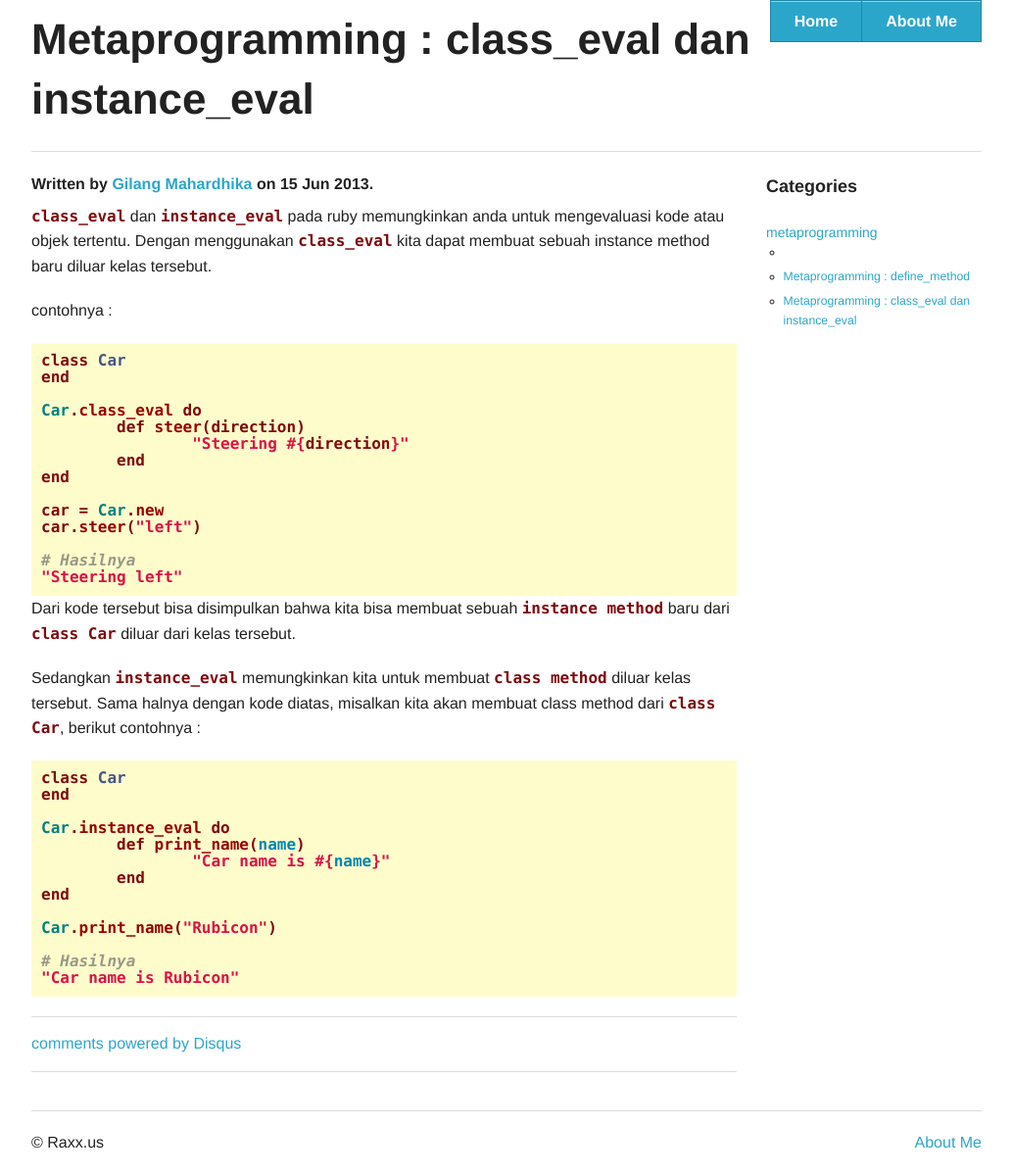
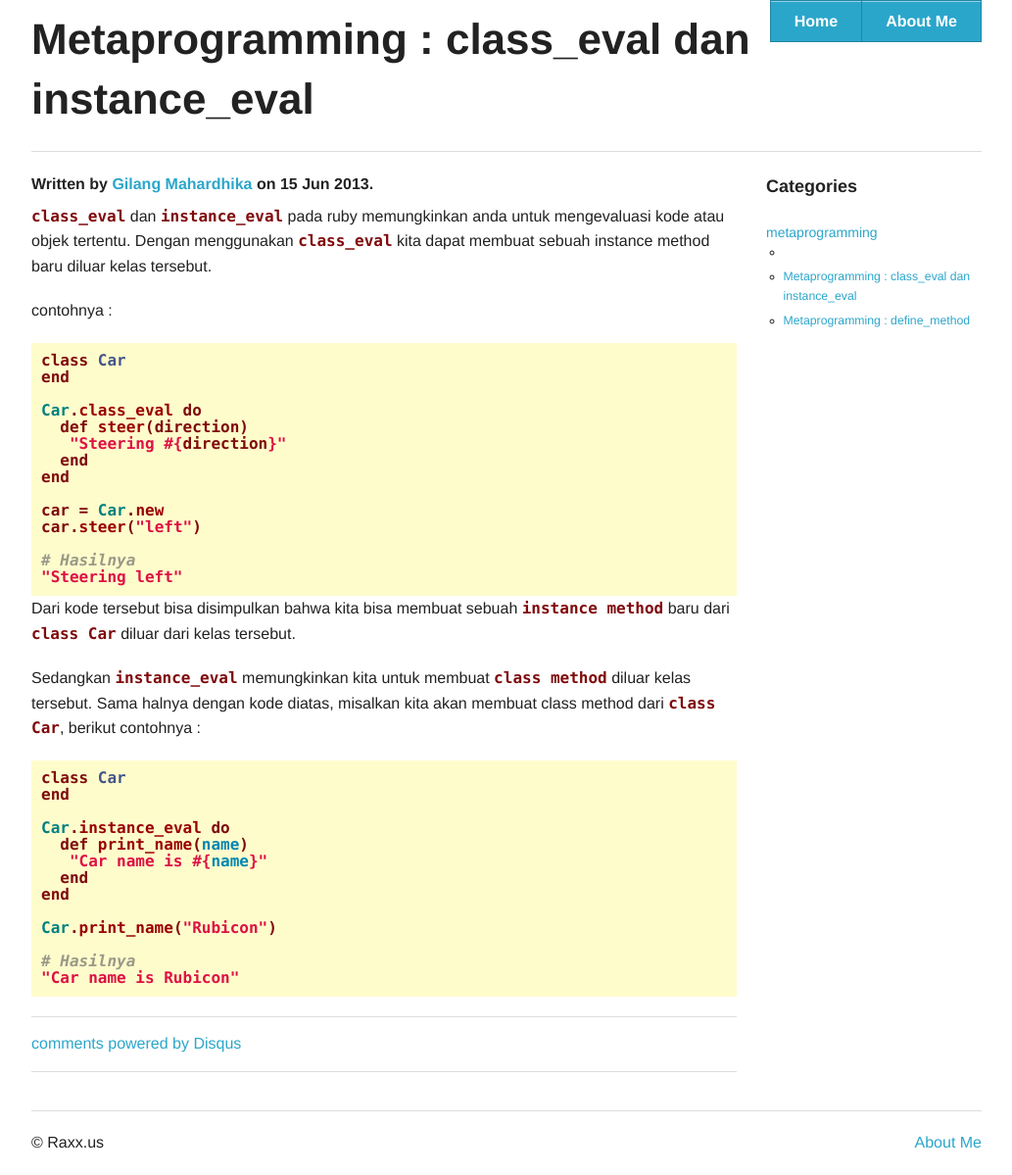
Before and after one commit to gilangmahardhika/gilangmahardhika.github.io, a Jekyll site: the page built from _posts/2013-06-15-metaprogramming-class-eval-dan-instance_eval.markdown, in a window 1280 px wide. Shown: the whole page at 98% size, without its empty margins (123-1156 px from the left). Built offline with Jekyll 4.4.1, drawn with Linux system fonts in a browser that asks for light colours; nearby versions of some CDN libraries; library files that are not in the unit come from our copies; comment, search, counter and statistics services are not loaded; part of the change alters nothing that is shown.

```diff
--- a/_posts/2013-06-15-metaprogramming-class-eval-dan-instance_eval.markdown
+++ b/_posts/2013-06-15-metaprogramming-class-eval-dan-instance_eval.markdown
@@ -1,7 +1,7 @@
 ---
 layout: post
 title:  "Metaprogramming : class_eval dan instance_eval"
-date:   2013-06-15 17:03:00
+date:   2013-06-15 20:00:00
 categories: metaprogramming
 ---
 
@@ -14,9 +14,9 @@ class Car
 end
 
 Car.class_eval do
-	def steer(direction)
-		"Steering #{direction}"
-	end
+  def steer(direction)
+   "Steering #{direction}"
+  end
 end
 
 car = Car.new
@@ -36,9 +36,9 @@ class Car
 end
 
 Car.instance_eval do
-	def print_name(name)
-		"Car name is #{name}"
-	end
+  def print_name(name)
+   "Car name is #{name}"
+  end
 end
 
 Car.print_name("Rubicon")
```
